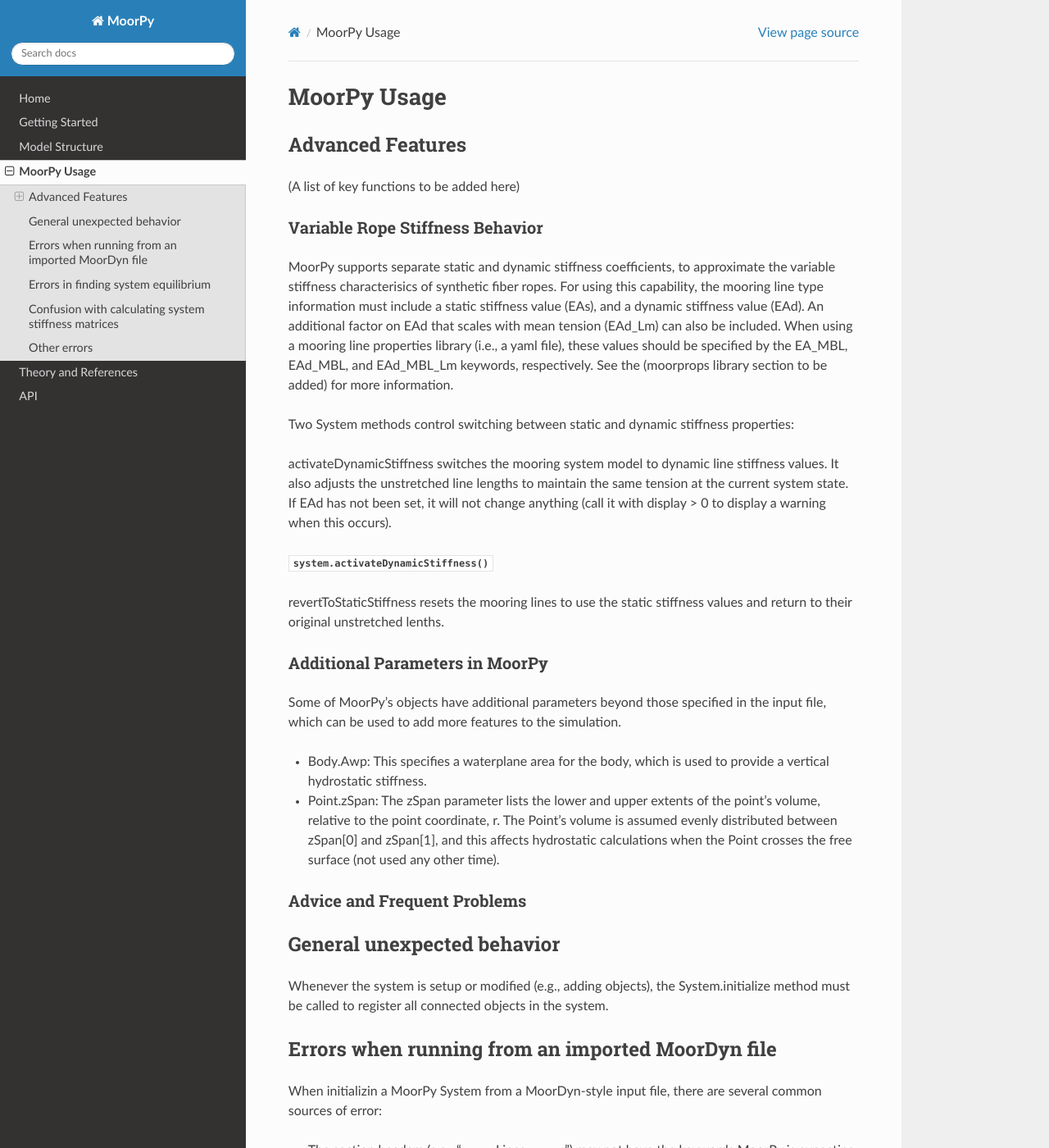
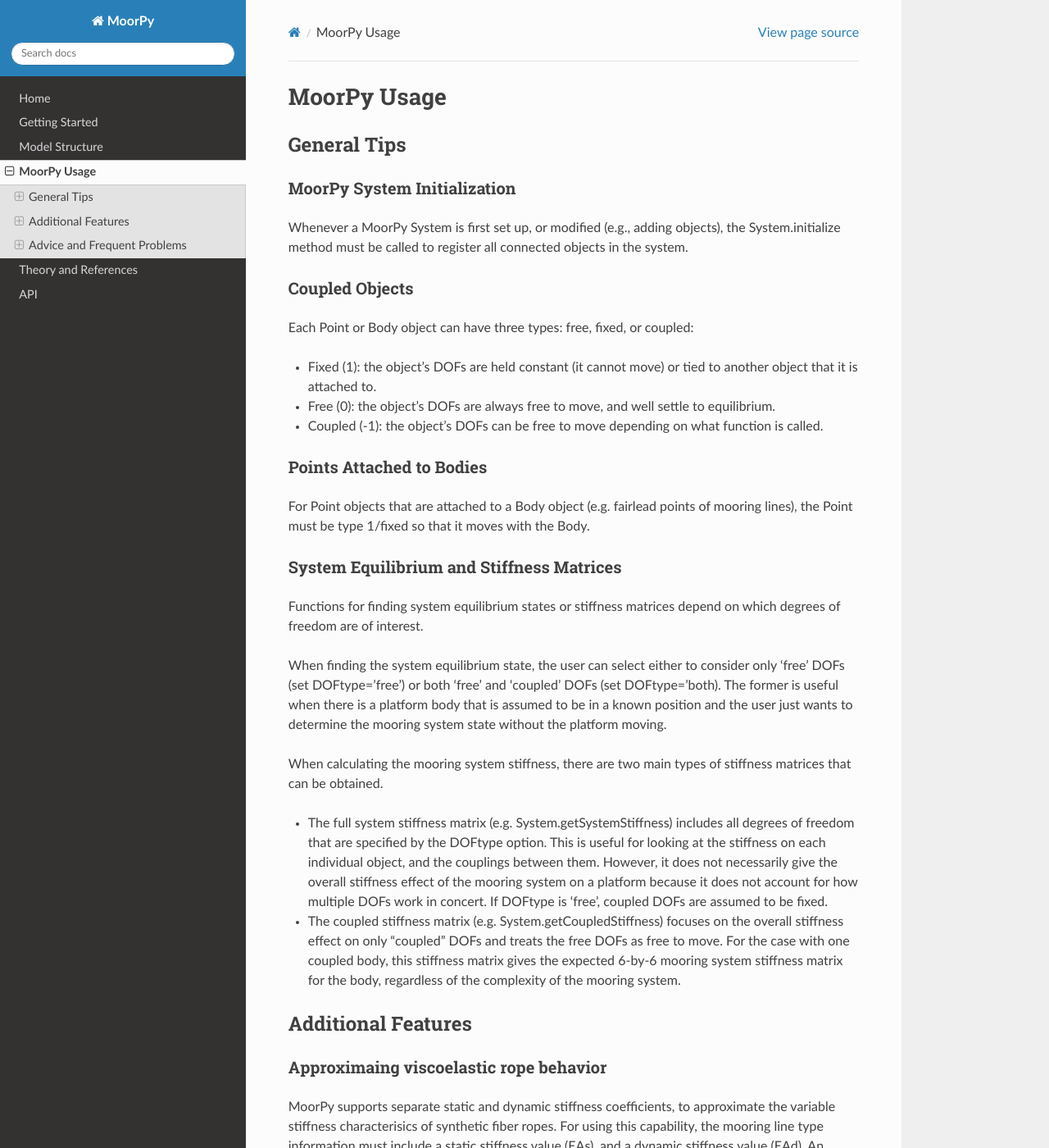
Before and after one commit to NREL/MoorPy, a Sphinx documentation site: the page built from docs/usage.rst, in a window 1280 px wide and 1400 px high. Shown: the whole window at 82% size. Built offline with Sphinx 7.4.7 and the Read the Docs theme 3.1.0, drawn with Linux system fonts in a browser that asks for light colours; some of the changed text lies outside the part shown.

Commit message:
docs updates

```diff
--- a/docs/usage.rst
+++ b/docs/usage.rst
@@ -14,14 +14,73 @@ MoorPy Usage
 .. role:: stnd
 
 
-Advanced Features
-^^^^^^^^^^^^^^^^^
 
 
-(A list of key functions to be added here)
+General Tips
+------------
 
-Variable Rope Stiffness Behavior
---------------------------------
+MoorPy System Initialization
+^^^^^^^^^^^^^^^^^^^^^^^^^^^^
+
+Whenever a MoorPy System is first set up, or modified (e.g., adding objects), the System.initialize
+method must be called to register all connected objects in the system.
+
+
+Coupled Objects
+^^^^^^^^^^^^^^^
+
+Each Point or Body object can have three types: free, fixed, or coupled:
+
+- Fixed (1): the object's DOFs are held constant (it cannot move) or tied to another object that it is attached to.
+
+- Free (0): the object's DOFs are always free to move, and well settle to equilibrium.
+
+- Coupled (-1): the object's DOFs can be free to move depending on what function is called.
+
+
+Points Attached to Bodies
+^^^^^^^^^^^^^^^^^^^^^^^^^
+
+For Point objects that are attached to a Body object (e.g. fairlead points
+of mooring lines), the Point must be type 1/fixed so that it moves with
+the Body.
+
+
+System Equilibrium and Stiffness Matrices
+^^^^^^^^^^^^^^^^^^^^^^^^^^^^^^^^^^^^^^^^^
+
+Functions for finding system equilibrium states or stiffness matrices
+depend on which degrees of freedom are of interest.
+
+When finding the system equilibrium state, the user can select either to
+consider only 'free' DOFs (set DOFtype='free') or both 'free' and 'coupled'
+DOFs (set DOFtype='both). The former is useful when there is a platform
+body that is assumed to be in a known position and the user just wants
+to determine the mooring system state without the platform moving.
+
+When calculating the mooring system stiffness, there are two main types of
+stiffness matrices that can be obtained.
+
+- The full system stiffness matrix (e.g. System.getSystemStiffness) includes all degrees of freedom that are
+  specified by the DOFtype option. This is useful for looking at the stiffness
+  on each individual object, and the couplings between them. However, it does
+  not necessarily give the overall stiffness effect of the mooring system on
+  a platform because it does not account for how multiple DOFs work in concert.
+  If DOFtype is 'free', coupled DOFs are assumed to be fixed.
+
+- The coupled stiffness matrix (e.g. System.getCoupledStiffness) focuses on the
+  overall stiffness effect on only "coupled" DOFs and treats the free DOFs as
+  free to move. For the case with one coupled body, this stiffness matrix gives
+  the expected 6-by-6 mooring system stiffness matrix for the body, regardless
+  of the complexity of the mooring system.
+
+
+
+Additional Features
+-------------------
+
+Approximaing viscoelastic rope behavior
+^^^^^^^^^^^^^^^^^^^^^^^^^^^^^^^^^^^^^^^
 
 MoorPy supports separate static and dynamic stiffness coefficients,
 to approximate the variable stiffness characterisics of synthetic
@@ -31,7 +90,7 @@ dynamic stiffness value (EAd). An additional factor on EAd that
 scales with mean tension (EAd_Lm) can also be included. When using
 a mooring line properties library (i.e., a yaml file), these values
 should be specified by the EA_MBL, EAd_MBL, and EAd_MBL_Lm keywords,
-respectively. See the (moorprops library section to be added) for
+respectively. See the file moorprops_default.yaml for
 more information.
 
 Two System methods control switching between static and
@@ -49,16 +108,33 @@ revertToStaticStiffness resets the mooring lines to use the static
 stiffness values and return to their original unstretched lenths.
 
 
+
+
 Additional Parameters in MoorPy
--------------------------------
+^^^^^^^^^^^^^^^^^^^^^^^^^^^^^^^
 
-Some of MoorPy's objects have additional parameters beyond those specified in the input file,
-which can be used to add more features to the simulation.
+MoorPy provides several additional features to represent linear hydrostatic
+properties.
 
-- Body.Awp: This specifies a waterplane area for the body, which is used to provide a
-  vertical hydrostatic stiffness.
+Relevant body properties are
 
-- Point.zSpan: The zSpan parameter lists the lower and upper extents of the point's
+- Body.m : mass, centered at CG [kg]. The default is 0.
+- Body.v : volume, centered at reference point [m^3]. The default is 0.
+- Body.rCG : center of gravity position in body reference frame [m]. The default is np.zeros(3).
+- Body.AWP : waterplane area - used for hydrostatic heave stiffness if nonzero [m^2]. The default is 0.
+- Body.rM : coorindates or height of metacenter relative to body reference frame, which provides a pitch/roll stiffness [m]. The default is np.zeros(3).
+- Body.f6Ext : applied external forces and moments vector in global orientation (not including weight/buoyancy) [N]. The default is np.zeros(6).
+
+Points can be used to represent a surface-piercing object
+that stays vertical and has a constant waterplane area over its height. The
+zSpan parameter defines the lower and upper extents of the point's
+height, relative to the point coordinate, r. This provides a constant
+hydrostatic stiffness when the Point crosses the free surface, but has no
+effect the rest of the time.
+
+- Point.m : mass [kg]. The default is 0.
+- Point.v : volume [m^3]. The default is 0.
+- Point.zSpan: the lower and upper extents of the point's
   volume, relative to the point coordinate, r. The Point's volume is
   assumed evenly distributed between zSpan[0] and zSpan[1], and this
   affects hydrostatic calculations when the Point crosses the free
@@ -67,14 +143,6 @@ which can be used to add more features to the simulation.
 
 Advice and Frequent Problems
 ----------------------------
-
-
-General unexpected behavior
-^^^^^^^^^^^^^^^^^^^^^^^^^^^
-
-Whenever the system is setup or modified (e.g., adding objects), the System.initialize
-method must be called to register all connected objects in the system.
-
 
 Errors when running from an imported MoorDyn file
 ^^^^^^^^^^^^^^^^^^^^^^^^^^^^^^^^^^^^^^^^^^^^^^^^^
@@ -93,11 +161,9 @@ error:
   in MoorPy manually because they are not contained in a MoorDyn input file.
 
 
+Errors in finding system equilibrium
+^^^^^^^^^^^^^^^^^^^^^^^^^^^^^^^^^^^^
 
-Errors in finding system equilibrium
-^^^^^^^^^^^^^^^^^^^^^^^^^^^^^^^^^^^^^^^^^^^^^^^^^
-
-Solving system equilibrium can be the most difficult part of a MoorDyn analysis.
 If the system equilibrium solve is unsuccessful, some of the possible causes are
 
 - The system equilibrium sovle includes a floating body, and that body does not
@@ -129,19 +195,25 @@ equations and translates that stiffness to whichever point (or body) the mooring
    - The 6x6 analytical stiffness matrix of a Body object at its given location can be found by running body.getStiffnessA()
    - The "nDOFtype" x "nDOFtype" analytical stiffness matrix of a System can be found by running system.getSystemStiffnessA()
 
-The overall mooring system stiffness matrix is usually of interest to most users. This can be found by running one of the three
+The mooring system stiffness matrix can be found by running one of the three
 System stiffness matrix methods. The one best to use depends on the types of other objects in the MoorPy System.
 
-- The getSystemStiffness() method calculates the combined stiffness matrix of all "DOFtype" objects in the mooring system. It has a default value of "free" to the "DOFtype" input, meaning that it will calculate the combined stiffness matrix of all "free" objects (e.g., points, bodies) in the system.
-   - For example, a three-line mooring system with two line types in each mooring line, where each connecting point between the two line types is a "free" floating Point object, and a free floating Body object on the surface, will result in a 15x15 stiffness matrix (a 6x6 matrix for the body and 3 3x3 matrices for the connecting points)
-- The getCoupledStiffness() method calculates the system stiffness matrix for all "coupled" DOFs specifically, while equilibrating the free, uncoupled DOFs. This would be similar to running getSystemStiffness(DOFtype="coupled"), except this method solves for equilibrium in the free floating points while calculating the stiffness of the coupled DOFs, rather than only solving for the stiffness matrix of all "coupled" DOFs.
-   - For example, using the same setup described above, except that the body is a "coupled" DOFtype, the result of running getCoupledStiffness() will be a 6x6 matrix, since the body is the only "coupled" object in the mooring system.
-- The getSystemStiffnessA() method calculates the combined analytical stiffness matrix of all "DOFtype" objects in the mooring system. It calls the analytical stiffness calculation methods of other objects in the mooring system and combines their analytical stiffness matrices into one global system stiffness matrix. It has a default value of "free" to the "DOFtype" input.
+- The getSystemStiffness() method calculates the combined stiffness matrix of all "DOFtype" objects in the mooring system.
+  It has a default value of "free" to the "DOFtype" input, meaning that it will calculate the combined stiffness matrix of
+  all "free" objects (e.g., points, bodies) in the system.
 
+   - For example, a three-line mooring system with two line types in each mooring line, where each connecting point between
+     the two line types is a "free" floating Point object, and a free floating Body object on the surface, will result in a
+     15x15 stiffness matrix (a 6x6 matrix for the body and 3 3x3 matrices for the connecting points)
 
+- The getCoupledStiffness() method calculates the system stiffness matrix for all "coupled" DOFs specifically, while
+  equilibrating the free, uncoupled DOFs. This would be similar to running getSystemStiffness(DOFtype="coupled"), except this method
+  solves for equilibrium in the free floating points while calculating the stiffness of the coupled DOFs, rather than only solving
+  for the stiffness matrix of all "coupled" DOFs.
 
-Other errors
-^^^^^^^^^^^^^^^^^^^^^^^^^^^^^^^^^^^^^^^^^^^^^^^^^
+   - For example, using the same setup described above, except that the body is a "coupled" DOFtype, the result of running
+     getCoupledStiffness() will be a 6x6 matrix, since the body is the only "coupled" object in the mooring system.
 
-There are too many variables at play to provide decisive general guidance, but
-we aim to expand the advice in this section as more user feedback is received.
+- The getSystemStiffnessA() method calculates the combined analytical stiffness matrix of all "DOFtype" objects in the mooring system.
+  It calls the analytical stiffness calculation methods of other objects in the mooring system and combines their analytical stiffness
+  matrices into one global system stiffness matrix. It has a default value of "free" to the "DOFtype" input.
```
Also changed, not shown: docs/index.rst (+12 -5 lines), docs/structure.rst (+46 -13 lines), docs/theory.rst (+22 -13 lines).
